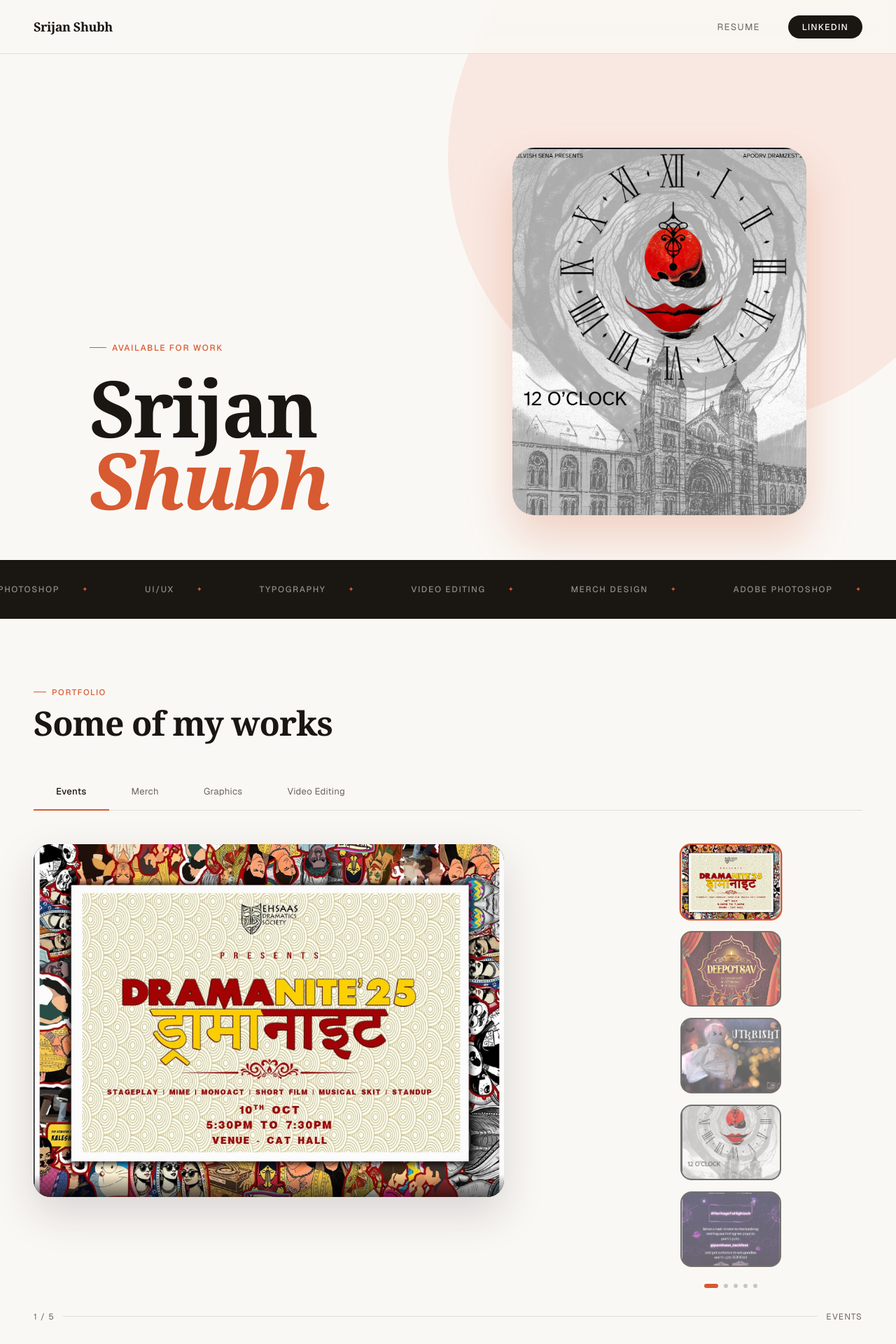
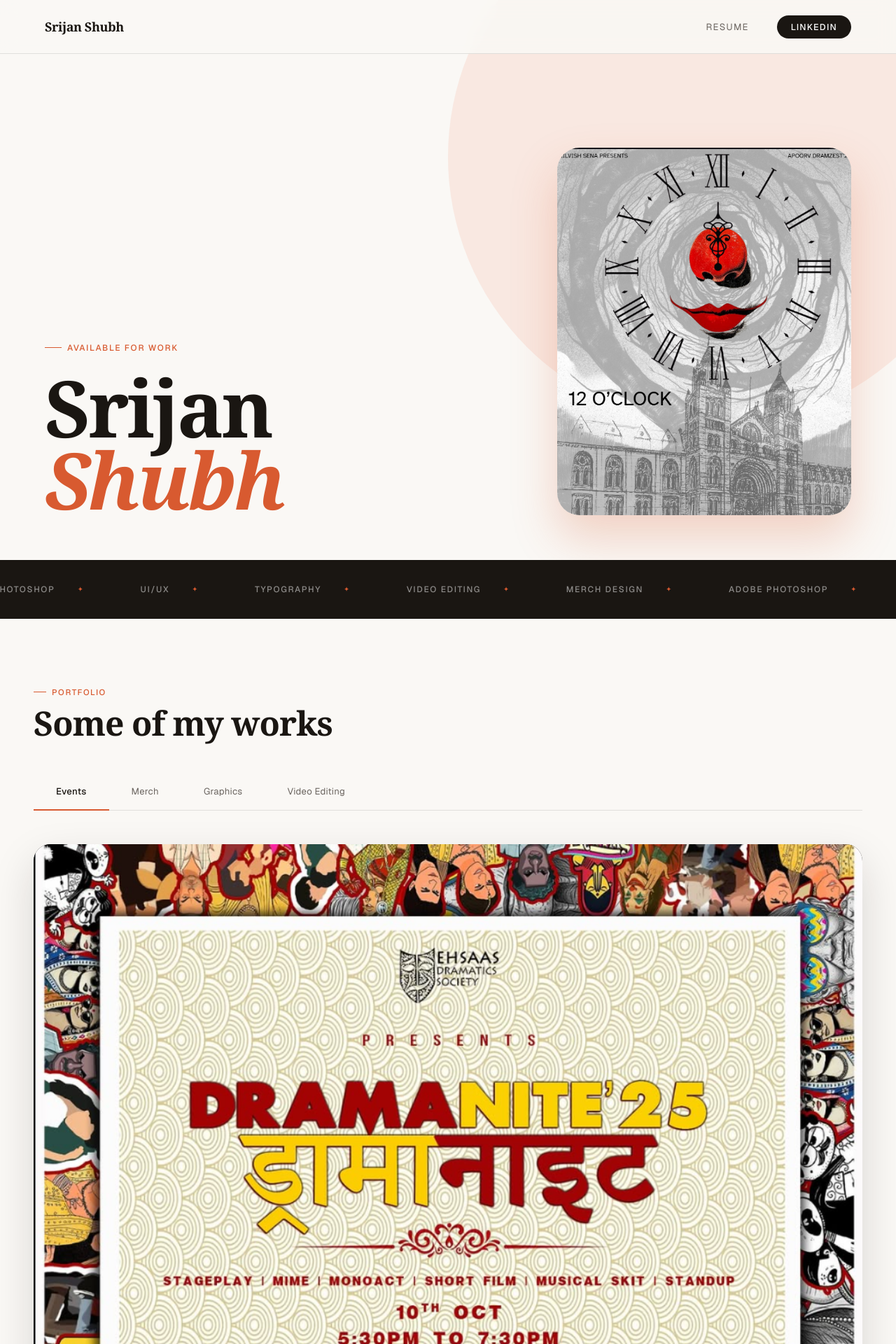
Before and after one commit to sudosu321/Portfolio, a Next.js app: page / in a window 1280 px wide. Shown: the top 1920 px of the page at 70% size. Built offline with nearby package versions, Linux system fonts and the light colour scheme.

Commit message:
pleaseee ye finall

```diff
--- a/app/ShowcaseSection.tsx
+++ b/app/ShowcaseSection.tsx
@@ -235,17 +235,16 @@ export default function ShowcaseSection() {
         </div>
 
         {/* Content */}
-        <div className="grid grid-cols-[1fr_260px] gap-6 items-start">
+        <div className="w-full">
 
           {/* Main display — click opens lightbox */}
           <button
             onClick={() => setLightboxIdx(activeImg)}
-            className="relative rounded-[1.5rem] overflow-hidden max-w-2xl bg-[#1a1612] shadow-[0_24px_60px_rgba(26,22,18,0.15)] group cursor-zoom-in text-left"
+            className="relative rounded-[1.5rem] overflow-hidden w-full bg-[#1a1612] shadow-[0_24px_60px_rgba(26,22,18,0.15)] group cursor-zoom-in text-left"
             style={{ aspectRatio: "4/3" }}
             aria-label="Open full screen"
           >
             {isVideo(activeWork.file) ? (
-              /* Videos: don't hijack click for lightbox — let controls work */
               <video
                 key={activeWork.file}
                 src={`/works/${activeWork.file}`}
@@ -284,58 +283,19 @@ export default function ShowcaseSection() {
             </div>
           </button>
 
-          {/* Thumbnail stack */}
-          <div className="flex flex-col gap-4 max-w-36">
-            {current.works.map((w, i) => (
-              <button
-                key={w.file}
-                onClick={() => setActiveImg(i)}
-                onDoubleClick={() => setLightboxIdx(i)}
-                className={`relative rounded-2xl overflow-hidden bg-[#1a1612] border-2 transition-all duration-200 cursor-pointer w-full ${
-                  activeImg === i
-                    ? "border-[#D85A30] scale-[1.02]"
-                    : "border-transparent opacity-60 hover:opacity-90 hover:scale-[1.01]"
-                }`}
-                style={{ aspectRatio: "4/3" }}
-                aria-label={`View item ${i + 1}`}
-                title="Click to select · Double-click to open"
-              >
-                {isVideo(w.file) ? (
-                  <video
-                    src={`/works/${w.file}`}
-                    className="absolute inset-0 w-full h-full object-cover"
-                    muted
-                    playsInline
-                    preload="metadata"
-                  />
-                ) : (
-                  <Image
-                    src={`/works/${w.file}`}
-                    alt={w.title}
-                    fill
-                    className="object-cover"
-                  />
-                )}
-                {activeImg === i && (
-                  <div className="absolute inset-0 ring-2 ring-[#D85A30] rounded-2xl pointer-events-none" />
-                )}
-              </button>
-            ))}
-
           {/* dot indicators */}
-            <div className="flex justify-center gap-2 mt-2">
+          <div className="flex justify-center gap-2 mt-5">
             {current.works.map((_, i) => (
               <button
                 key={i}
                 onClick={() => setActiveImg(i)}
-                  className={`h-1.5 rounded-full transition-all duration-250 ${
+                className={`h-1.5 rounded-full transition-all duration-200 ${
                   activeImg === i
                     ? "w-5 bg-[#D85A30]"
                     : "w-1.5 bg-black/20 hover:bg-black/40"
                 }`}
               />
             ))}
-            </div>
           </div>
         </div>
 
--- a/app/page.tsx
+++ b/app/page.tsx
@@ -21,8 +21,9 @@ export default function Home() {
   return (
     <main className="min-h-screen bg-[#faf8f5] text-[#1a1612] font-sans overflow-x-hidden">
       <title>Srijan Shubh`s Portfolio</title>
+
       {/* ── NAV ── */}
-      <nav className="fixed top-0 left-0 right-0 z-50 flex justify-between items-center px-6 md:px-12 py-5 md:py-6 bg-[#faf8f5]/85 backdrop-blur-md border-b border-black/10">
+      <nav className="fixed top-0 left-0 right-0 z-50 flex justify-between items-center px-6 md:px-16 py-5 md:py-6 bg-[#faf8f5]/85 backdrop-blur-md border-b border-black/10">
         <span className="font-serif font-bold text-lg tracking-tight">Srijan Shubh</span>
 
         {/* Hamburger button — mobile only */}
@@ -40,9 +41,12 @@ export default function Home() {
         <ul className="hidden md:flex gap-10 list-none items-center">
           {["Resume"].map((item) => (
             <li key={item}>
-              <a   href="/works/resume.pdf"
+              <a
+                href="/works/resume.pdf"
                 target="_blank"
-                rel="noopener noreferrer" className="text-[0.82rem] font-normal text-[#6b6560] uppercase tracking-widest hover:text-[#1a1612] transition-colors no-underline">
+                rel="noopener noreferrer"
+                className="text-[0.82rem] font-normal text-[#6b6560] uppercase tracking-widest hover:text-[#1a1612] transition-colors no-underline"
+              >
                 {item}
               </a>
             </li>
@@ -57,7 +61,7 @@ export default function Home() {
         {/* Mobile dropdown */}
         {menuOpen && (
           <div className="md:hidden absolute top-full left-0 right-0 bg-[#faf8f5] border-b border-black/10 px-6 py-5 flex flex-col gap-5">
-            <a href="#" className="text-[0.82rem] font-normal text-[#6b6560] uppercase tracking-widest hover:text-[#1a1612] transition-colors no-underline">
+            <a href="/works/resume.pdf" target="_blank" rel="noopener noreferrer" className="text-[0.82rem] font-normal text-[#6b6560] uppercase tracking-widest hover:text-[#1a1612] transition-colors no-underline">
               Resume
             </a>
             <a href="https://www.linkedin.com/in/srijanshubh/" target="_blank" className="text-[0.78rem] font-medium bg-[#1a1612] text-white px-5 py-2 rounded-full uppercase tracking-widest hover:bg-[#D85A30] transition-colors no-underline text-center">
@@ -68,12 +72,12 @@ export default function Home() {
       </nav>
 
       {/* ── HERO ── */}
-      <section className="min-h-screen grid grid-cols-1 md:grid-cols-2 items-end gap-10 md:gap-16 px-6 md:px-12 pt-28 md:pt-32 pb-12 md:pb-16 relative overflow-hidden">
+      <section className="min-h-screen grid grid-cols-1 md:grid-cols-2 items-end gap-10 md:gap-16 px-6 md:px-16 pt-28 md:pt-32 pb-12 md:pb-16 relative overflow-hidden">
         {/* background glow */}
         <div className="absolute top-[-20%] right-[-10%] w-[60vw] h-[60vw] rounded-full bg-[#F5C4B3]/30 pointer-events-none" />
 
         {/* Left */}
-        <div className="flex flex-col justify-end pl-10 md:pl-20">
+        <div className="flex flex-col justify-end">
           <div className="flex items-center gap-2 text-[0.75rem] font-medium uppercase tracking-[0.14em] text-[#D85A30] mb-6">
             <span className="inline-block w-6 h-px bg-[#D85A30]" />
             Available for work
@@ -86,8 +90,8 @@ export default function Home() {
         </div>
 
         {/* Right */}
-        <div className="flex items-end justify-center md:justify-end md:ml-auto md:pr-20">
-          <div className="relative rounded-[2rem] overflow-hidden w-[420px] md:w-[420px] aspect-[4/5] transition-transform duration-500 hover:scale-105 shadow-[0_32px_64px_rgba(216,90,48,0.25)]">
+        <div className="flex items-end justify-center md:justify-end">
+          <div className="relative rounded-[2rem] overflow-hidden w-full max-w-[420px] aspect-[4/5] transition-transform duration-500 hover:scale-105 shadow-[0_32px_64px_rgba(216,90,48,0.25)]">
             <Image
               src="/works/Events/4.png"
               alt="Srijan Shubh"
@@ -114,7 +118,7 @@ export default function Home() {
       <ShowcaseSection />
 
       {/* ── ABOUT ── */}
-      <section className="px-6 md:px-12 py-20 md:py-28 bg-[#1a1612] text-white grid grid-cols-1 md:grid-cols-2 gap-12 md:gap-24 items-center">
+      <section className="px-6 md:px-16 py-20 md:py-28 bg-[#1a1612] text-white grid grid-cols-1 md:grid-cols-2 gap-12 md:gap-24 items-center">
         <div>
           <div className="flex items-center gap-2 text-[0.75rem] font-medium uppercase tracking-[0.14em] text-[#F0997B] mb-3">
             <span className="inline-block w-5 h-px bg-[#F0997B]" />
@@ -146,20 +150,19 @@ export default function Home() {
       </section>
 
       {/* ── FOOTER ── */}
-      <footer className="px-6 md:px-12 py-8 border-t border-black/10 flex flex-col md:flex-row justify-between items-center gap-4 bg-[#faf8f5]">
+      <footer className="px-6 md:px-16 py-8 border-t border-black/10 flex flex-col md:flex-row justify-between items-center gap-4 bg-[#faf8f5]">
         <span className="font-serif font-bold text-base">Srijan Shubh</span>
         <span className="text-[0.78rem] text-[#6b6560] text-center">© 2026 Srijan Shubh. All rights reserved.</span>
         <div className="flex gap-6">
-          <a href="" target="_blank" className="text-[0.78rem] text-[#6b6560] no-underline hover:text-[#D85A30] transition-colors">
+          <a href="mailto:shubhsrijan15@gmail.com" className="text-[0.78rem] text-[#6b6560] no-underline hover:text-[#D85A30] transition-colors">
             shubhsrijan15@gmail.com
           </a>
           <a href="https://www.linkedin.com/in/srijanshubh/" target="_blank" className="text-[0.78rem] text-[#6b6560] no-underline hover:text-[#D85A30] transition-colors">
             LinkedIn
           </a>
-          <a href="" target="_blank" className="text-[0.78rem] text-[#6b6560] no-underline hover:text-[#D85A30] transition-colors">
+          <a href="tel:+917209682555" className="text-[0.78rem] text-[#6b6560] no-underline hover:text-[#D85A30] transition-colors">
             +91 720-968-2555
           </a>
-
         </div>
       </footer>
     </main>
```
Lines whose indentation alone changed are shown as unchanged.
